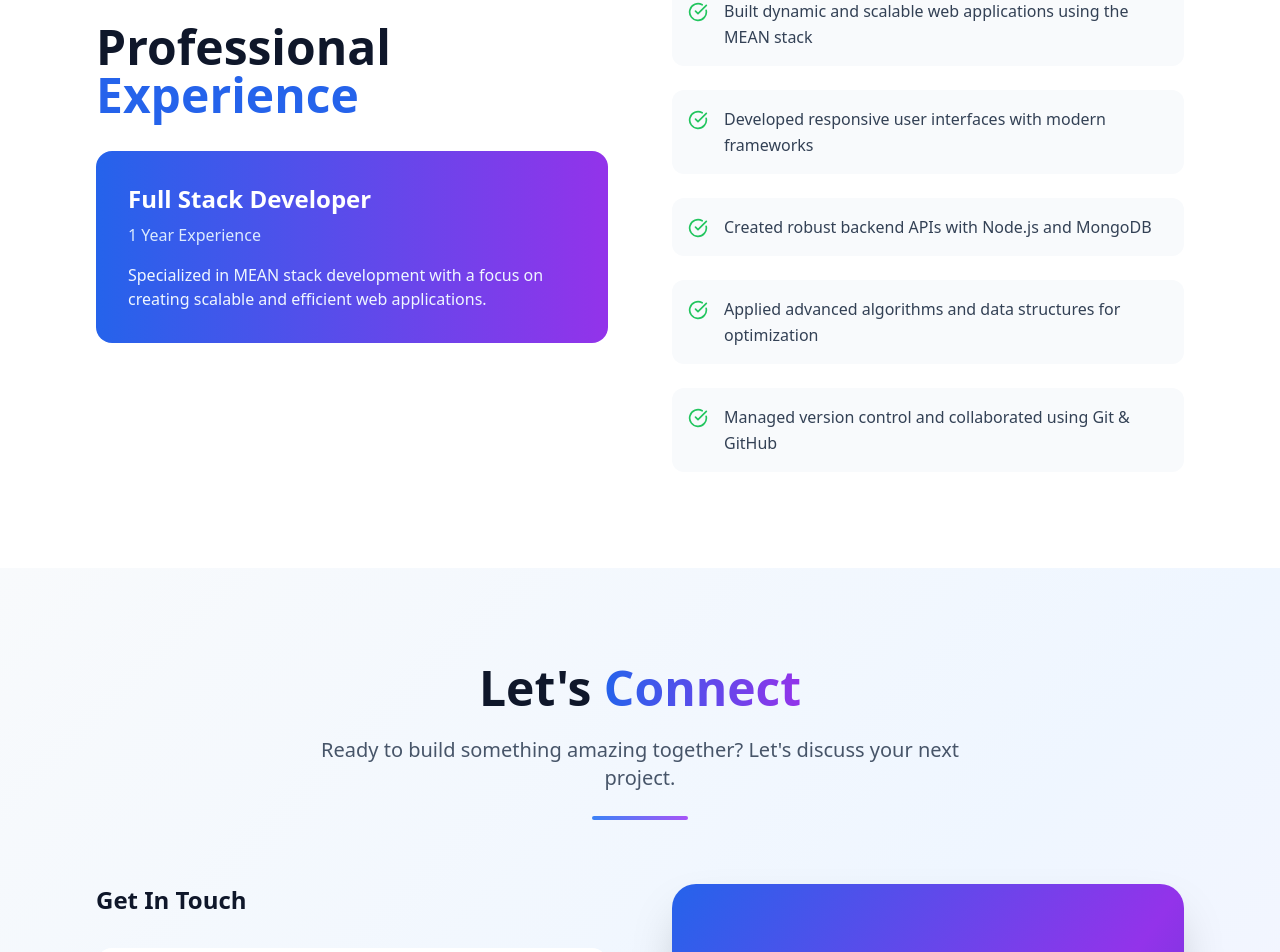
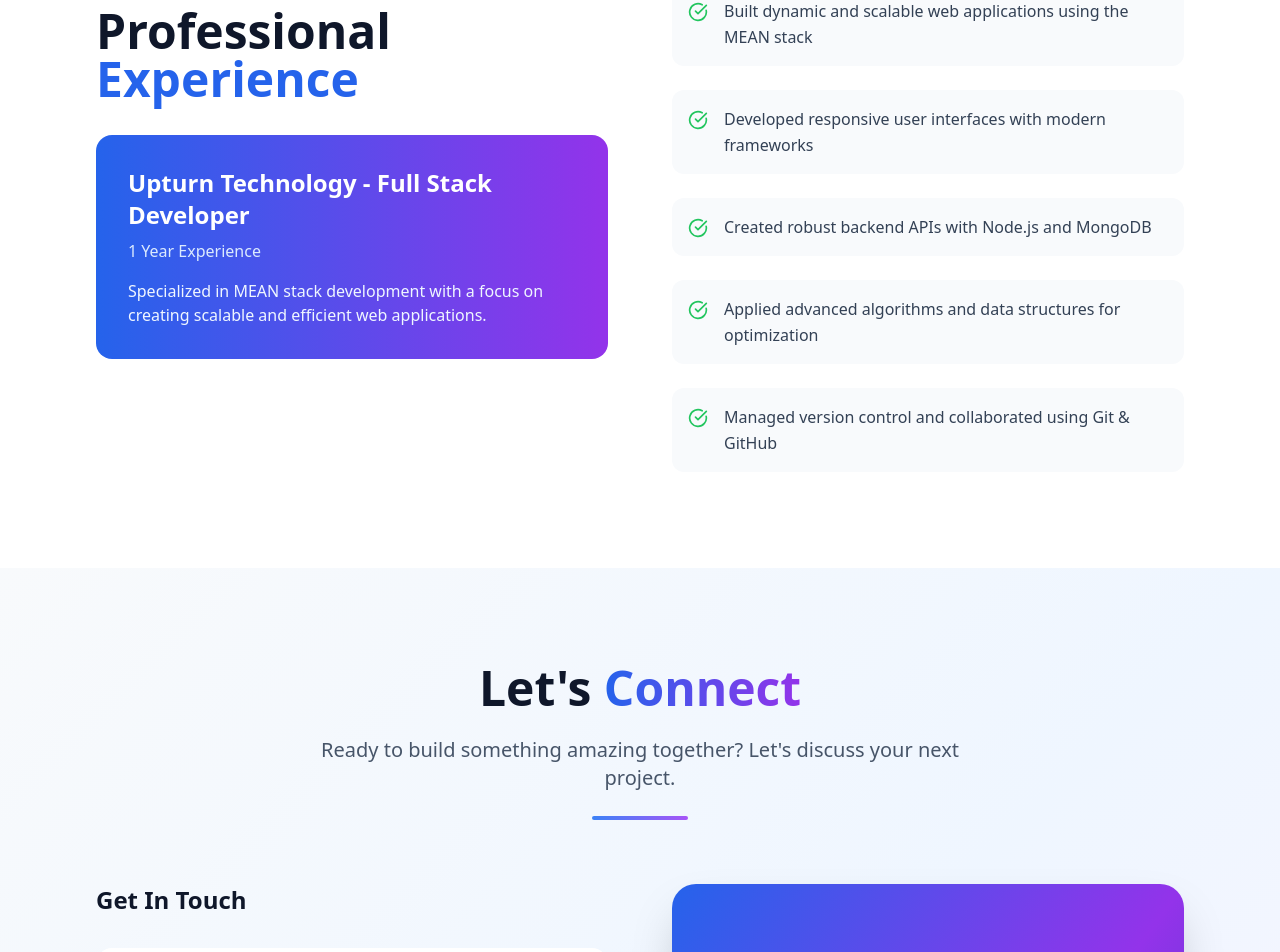
Before and after one commit to praveen93634/my-portfolio, a React (Vite) app: page / in a window 1280 px wide. Shown: the part 2981-3933 px from the top of the page. Built offline with nearby package versions, Linux system fonts and the light colour scheme.

Commit message:
experience Update

```diff
--- a/src/components/Experience.tsx
+++ b/src/components/Experience.tsx
@@ -20,7 +20,7 @@ const Experience = () => {
             </h2>
 
             <div className="bg-gradient-to-r from-blue-600 to-purple-600 rounded-2xl p-8 text-white mb-8">
-              <h3 className="text-2xl font-bold mb-2">Full Stack Developer</h3>
+              <h3 className="text-2xl font-bold mb-2"><span>Upturn Technology - </span>Full Stack Developer</h3>
               <p className="text-blue-100 mb-4">1 Year Experience</p>
               <p className="text-blue-50">
                 Specialized in MEAN stack development with a focus on creating
```
